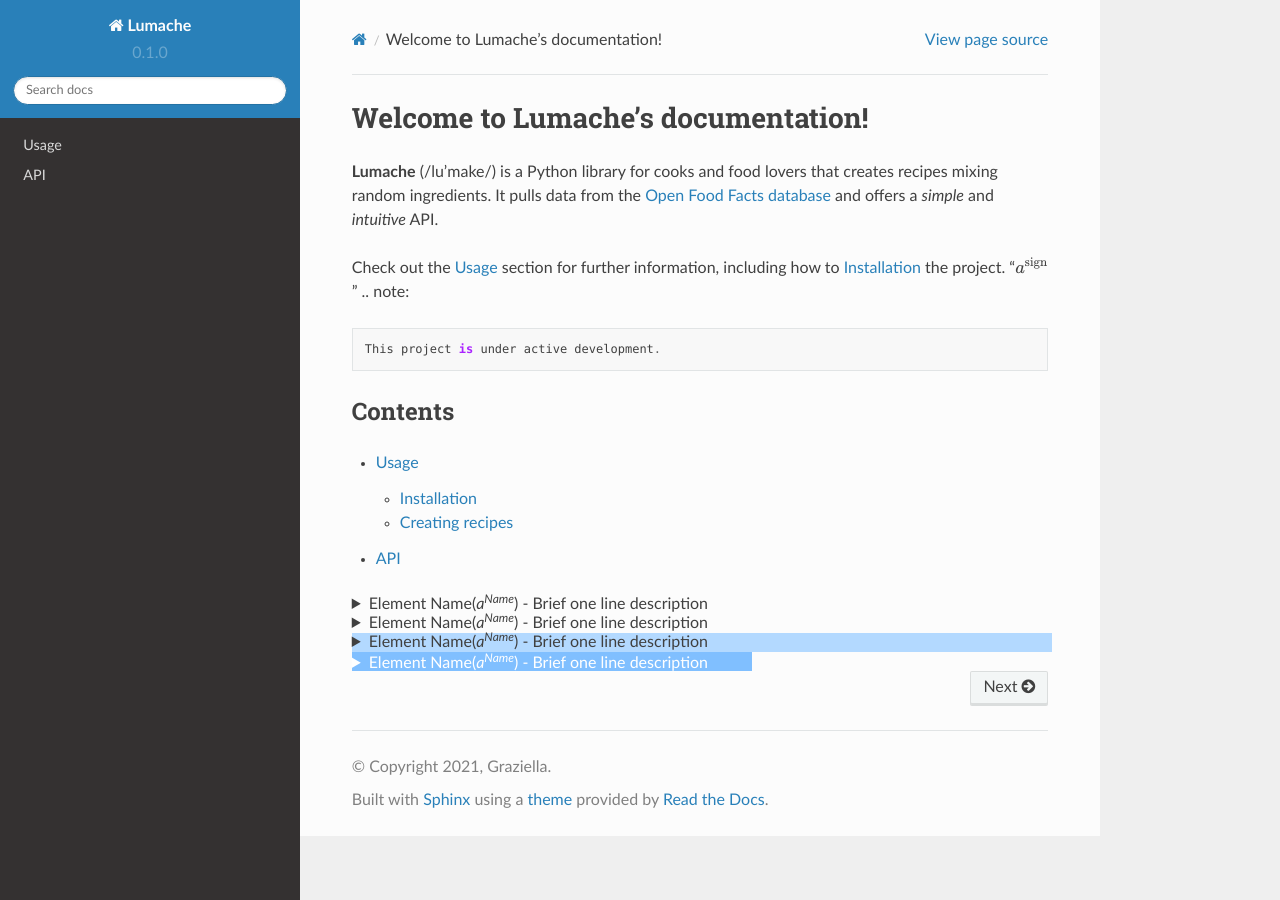
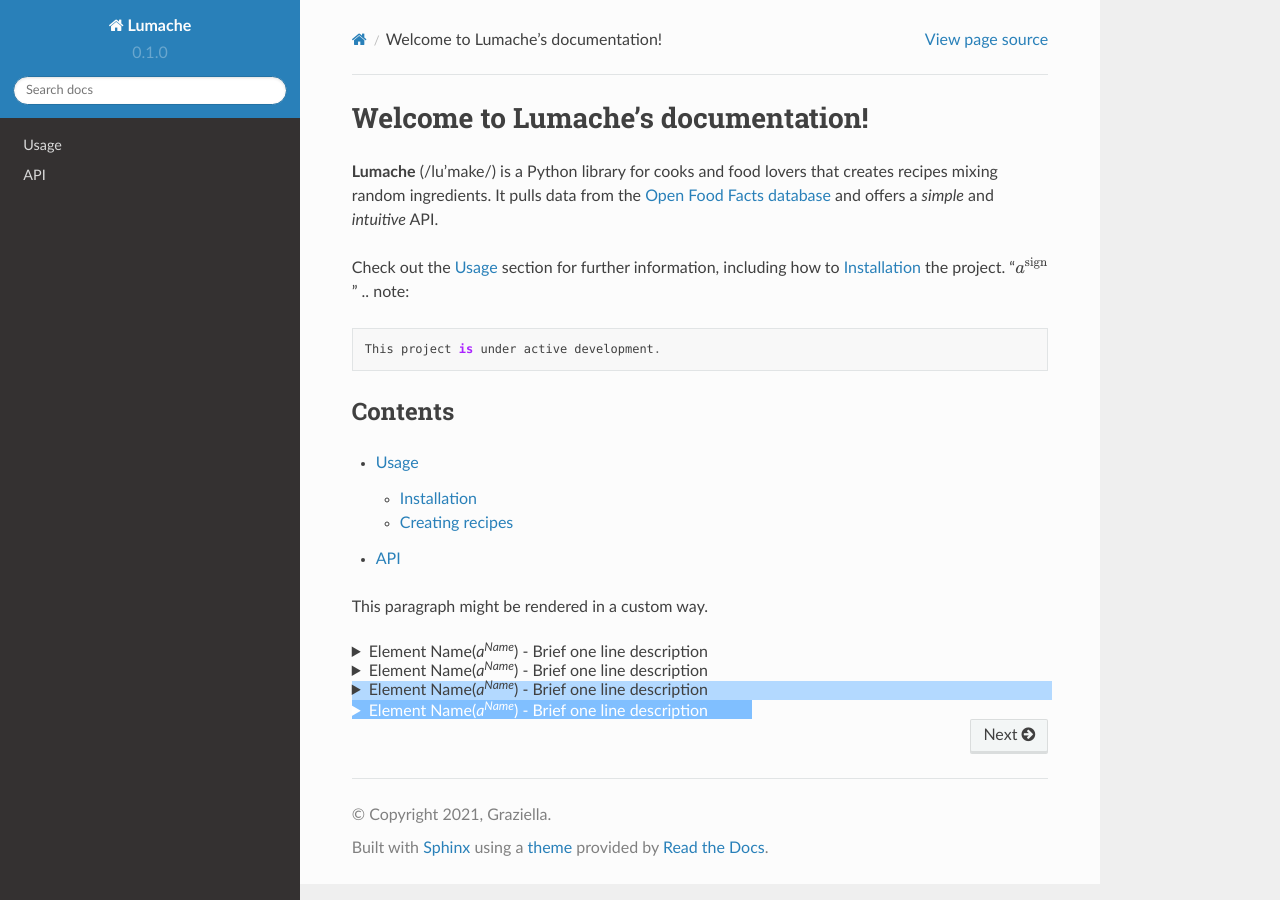
Before and after one commit to HaomiaoLuoLlanio/doc_beginning, a Sphinx documentation site: the page built from docs/source/index.rst, in a window 1280 px wide. Built offline with Sphinx 7.4.7 and the Read the Docs theme 2.0.0, drawn with Linux system fonts in a browser that asks for light colours.

Commit message:
Update index.rst

```diff
--- a/docs/source/index.rst
+++ b/docs/source/index.rst
@@ -20,6 +20,11 @@
 
    usage
    api
+
+
+.. container:: custom
+
+   This paragraph might be rendered in a custom way.
 
 
 .. raw:: html
```
